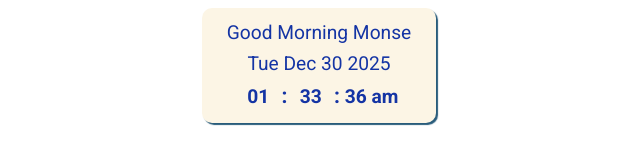
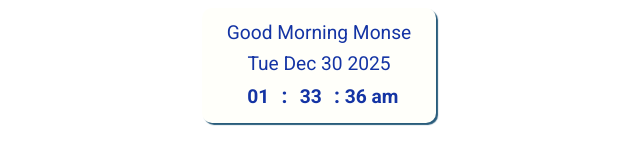
Before and after one commit to zapiensubs-alt/notion, a plain HTML site: page index.html in a window 1280 px wide. Shown: the whole page, without its empty margins (321-961 px from the left). Drawn offline with Linux system fonts and the light colour scheme.

Commit message:
Update index.html

```diff
--- a/index.html
+++ b/index.html
@@ -11,7 +11,7 @@
         /*CSS RESETS*/
 
 body{
-    background-color: #fff;
+    background-color: #FFFFF;
     line-height: 1.6;
 
 }
@@ -38,7 +38,7 @@ h1 {
 .card {
     padding: 10px 25px 10px 25px;
     border-radius: 10px;
-    background: #FCF5E5;
+    background: #FFFFFA;
     color: #1434A4;
     display: inline-block;
     box-shadow: 2px 2px 1px 0px #295C7B;
```
